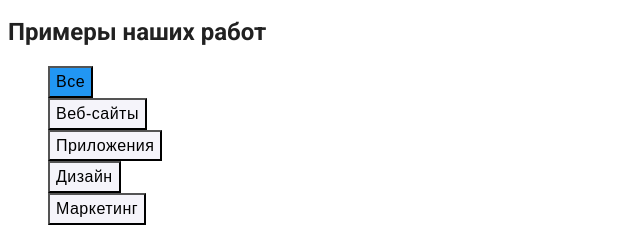
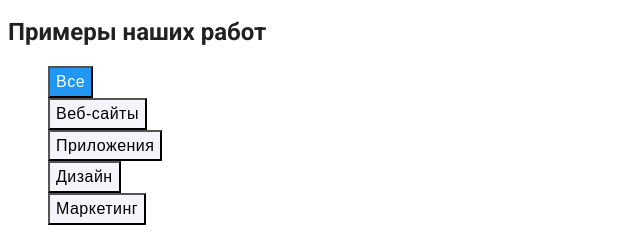
Before and after one commit to KorolovaYulia/goit-markup-hw-02, a plain HTML site: page portfolio.html in a window 1280 px wide. In both pictures the pointer is over the button "Все". Shown: the part 168-405 px from the top of the page, 0-640 px from the left. Drawn offline with Linux system fonts and the light colour scheme.

Commit message:
правки по отображению цвета

```diff
--- a/css/styles.css
+++ b/css/styles.css
@@ -215,7 +215,7 @@ ul {
 .filter-button:hover,
 .filter-button:focus {
   background-color: var(--accent-color);
-  color: var(primary-white-color);
+  color: var(--primary-white-color);
 }
 .gallery-title {
   font-weight: 700;
```
